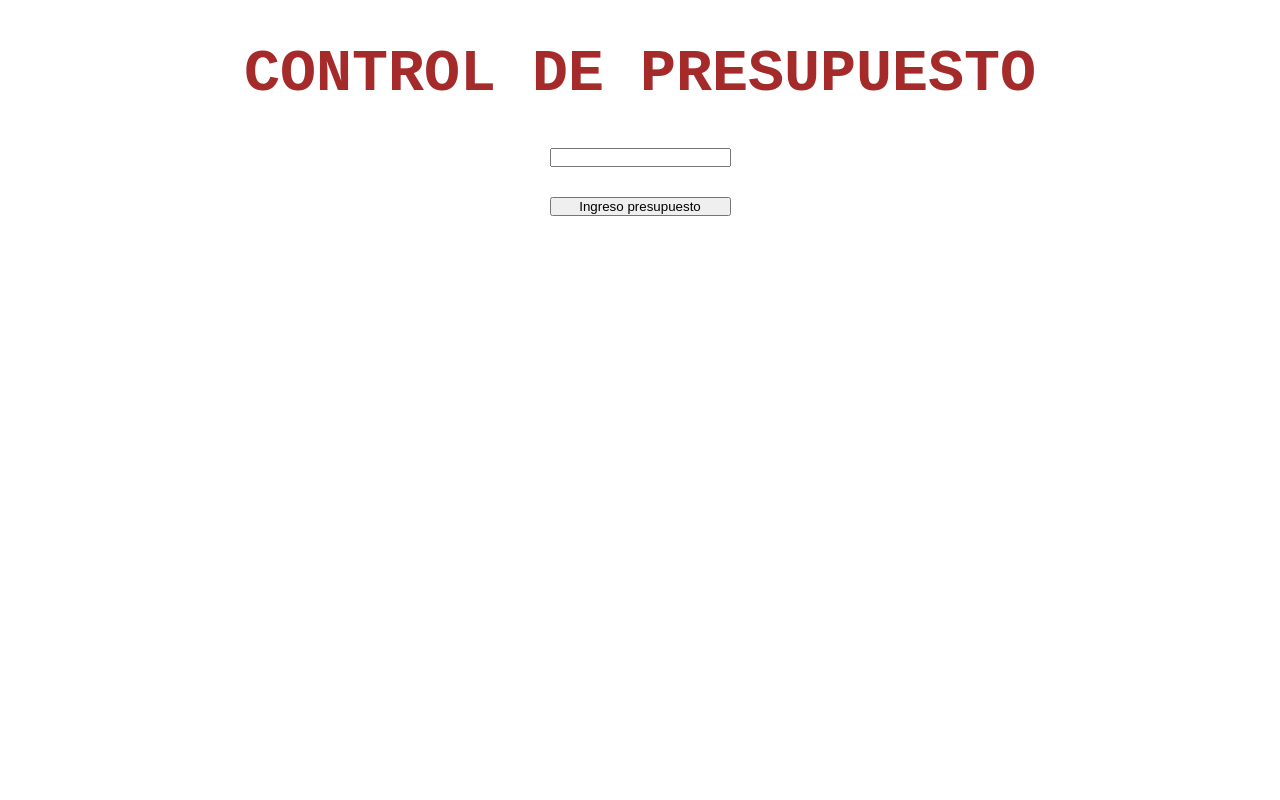
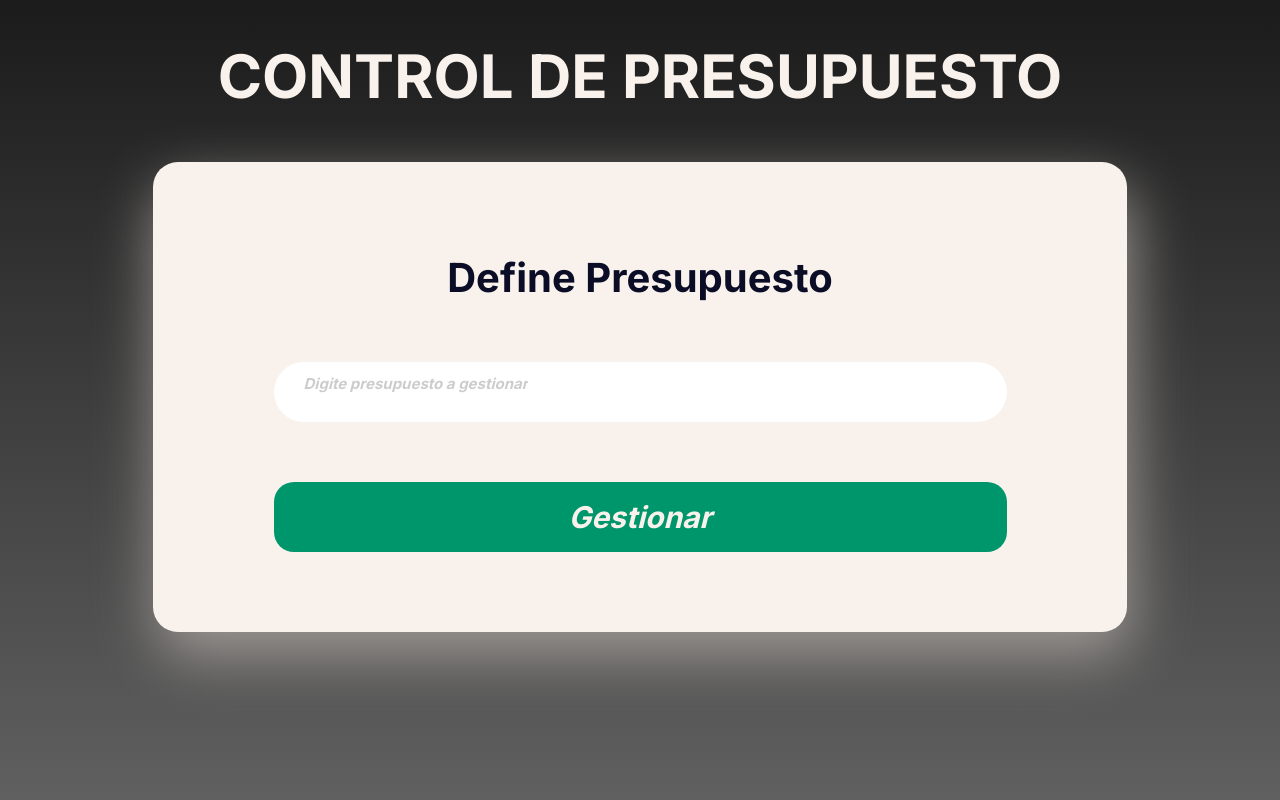
Before and after one commit to Estefacdn/Presupuesto, a React (Create React App) app: page / in a window 1280 px wide. Shown: the top 800 px of the page. Built offline with nearby package versions, Linux system fonts and the light colour scheme.

Commit message:
creacion de estilos

```diff
--- a/src/App.css
+++ b/src/App.css
@@ -1,14 +1,27 @@
+@import url('https://fonts.googleapis.com/css2?family=Inter:wght@400;700&display=swap');
+
 * {
   padding: 0;
   margin: 0;
   box-sizing: border-box;
+
+
+}
+
+body{
+  display: flex;
+  justify-content: center;
+  height: 1080px;
+  background: linear-gradient(180deg, #1B1B1B 0%, rgba(50, 50, 50, 0.66) 100%);
 }
 
 h1 {
-  color: brown;
-  font-family: 'Courier New', Courier, monospace;
+  color: #f9f2ec;
+  font-family: 'Inter', sans-serif;
   margin-top: 40px;
 }
+
+
 
 .presupesto {
   display: flex;
@@ -18,17 +31,77 @@ h1 {
 }
 
 .formulario {
-  margin-top: 40px;
   display: flex;
   align-items: center;
   justify-content: center;
+  flex-direction: column;
+  background:#f9f2ec;
+  box-shadow: 4px 24px 60px #9e9995;
+  width: 974px;
+  height: 470px;
+  padding: 20px 50px 50px 50px;
+  margin-top: 50px ;
+  border-radius: 25px;
+  gap: 10px;
 }
 
 .padreFormulario {
   display: flex;
+  justify-content: center;
+  align-items: center;
   flex-direction: column;
-  gap: 30px;
+  gap: 60px;
 }
+
+.tituloCaja{
+  color: #0a0d25;
+  font-style: normal;
+  font-weight: 700;
+  font-size: 40px;
+  margin-bottom: 50px;
+}
+
+.cajaIngreso{
+  font-family: 'Inter', sans-serif;
+  font-style: normal;
+  font-weight: 700;
+  width: 733px;
+  height: 60px;
+  border-radius: 50px;
+  padding: 20px;
+  outline: none;
+  border:none;
+  font-size: 30px;
+
+}
+
+.cajaIngreso::placeholder{
+  color: rgba(0, 0, 0, 0.2);
+  font-family: 'Inter', sans-serif;
+  font-style: italic;
+  font-size: 15px;
+  padding-left: 10px;
+  position:absolute;
+}
+
+.botonIngreso{
+  font-family: 'Inter', sans-serif;
+  font-style: italic;
+  font-size: 30px;
+  font-weight: 700;
+  border-radius: 20px;
+  background-color: #00966b;
+  width: 733px;
+  height: 70px;
+  color: #f9f2ec;
+  cursor: pointer;
+  border:none;
+}
+
+.botonIngreso::hover{
+  background: #0a0d25;
+}
+
 
 .tituloPresupuesto {
   text-align: center;
--- a/src/components/IngresoPresupuesto.jsx
+++ b/src/components/IngresoPresupuesto.jsx
@@ -9,9 +9,10 @@ export const IngresoPresupuesto = ({ presupuesto, setPresupuesto, setIrPresupues
 
     return (
         <div className='formulario' >
+            <h1 className='tituloCaja'>Define Presupuesto</h1>
             <form className='padreFormulario' action="">
-                <input type="number" value={presupuesto} onChange={(e) => setPresupuesto(e.target.value)} />
-                <button onClick={ingresoDato}>Ingreso presupuesto</button>
+                <input className='cajaIngreso' placeholder='Digite presupuesto a gestionar' type="number" value={presupuesto} onChange={(e) => setPresupuesto(e.target.value)} />
+                <button className='botonIngreso' onClick={ingresoDato}> Gestionar </button>
             </form>
         </div>
     )
```
